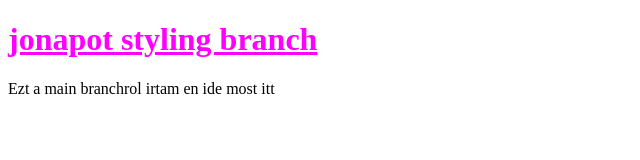
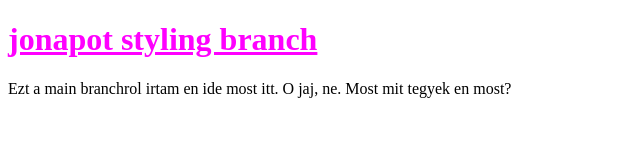
Before and after one commit to iamdavidlevai/vcs-project, a plain HTML site: page index.html in a window 1280 px wide. Shown: the whole page, without its empty margins (0-640 px from the left). Drawn offline with Linux system fonts and the light colour scheme.

Commit message:
modified p tag with a question

```diff
--- a/index.html
+++ b/index.html
@@ -9,6 +9,6 @@
 </head>
 <body>
   <h1>jonapot styling branch</h1>
-  <p>Ezt a main branchrol irtam en ide most itt</p>
+  <p>Ezt a main branchrol irtam en ide most itt. O jaj, ne. Most mit tegyek en most?</p>
 </body>
 </html>
```
